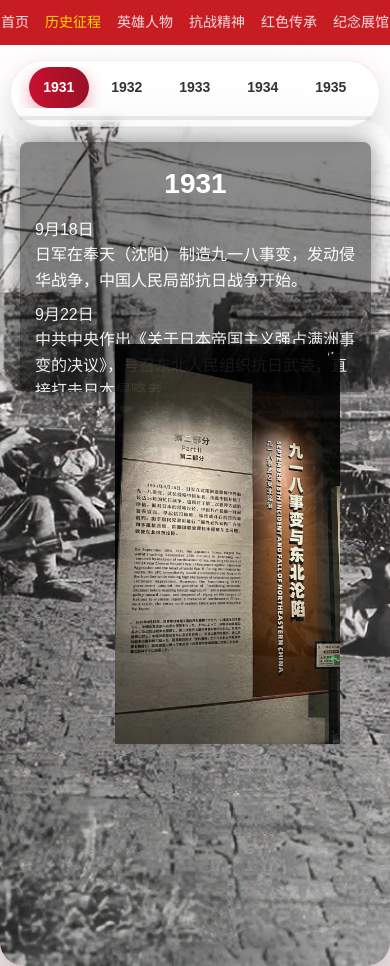
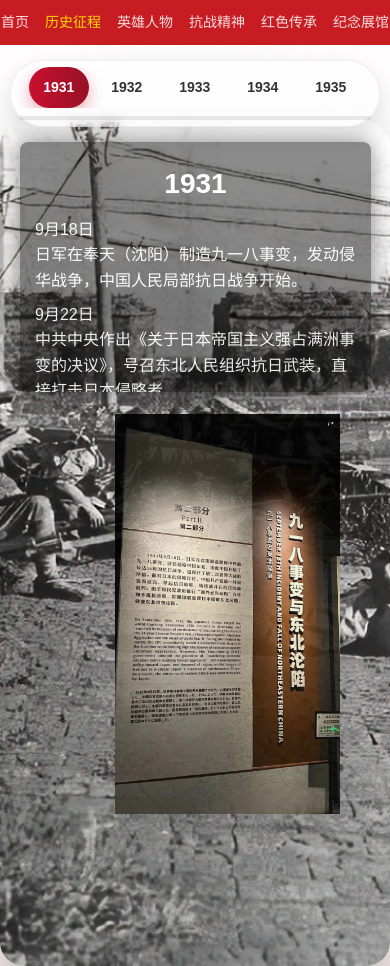
Before and after one commit to zining-hub/testyon01.github.io, a plain HTML site: page HistoricalJourney/histor.html in a window 390 px wide. Shown: the top 966 px of the page. Drawn offline with Linux system fonts and the light colour scheme.

Commit message:
Add files via upload
upd

```diff
--- a/HistoricalJourney/histor.css
+++ b/HistoricalJourney/histor.css
@@ -505,7 +505,7 @@ body::before {
     .slide.odd .text-box,
     .slide.even .text-box {
         position: static;
-        margin: 0 auto 30px auto;
+        margin: 0 auto 130px auto;
         width: 90%;
         max-width: 90%;
         max-height: 250px;
@@ -514,6 +514,7 @@ body::before {
         overflow-y: auto;
         box-sizing: border-box;
         align-self: center;
+        z-index: 10;
     }
 
     .slide.odd .text-box h2,
@@ -535,11 +536,12 @@ body::before {
     .slide.odd .img-box,
     .slide.even .img-box {
         position: static;
-        margin: 0 auto;
+        margin: 70px auto 0 auto;
         transform: none;
         width: auto;
         max-width: 100%;
         display: inline-block;
+        z-index: 5;
     }
 
     .img-box img {
```
